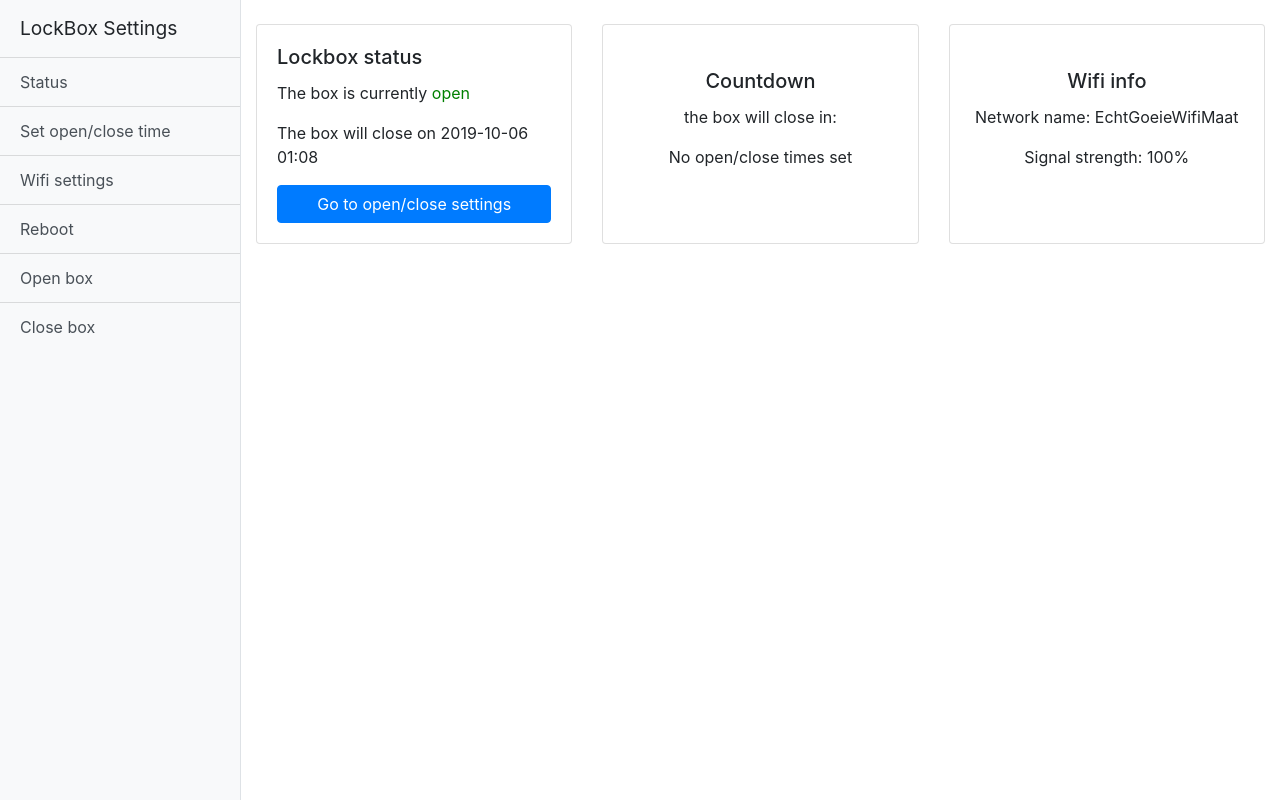
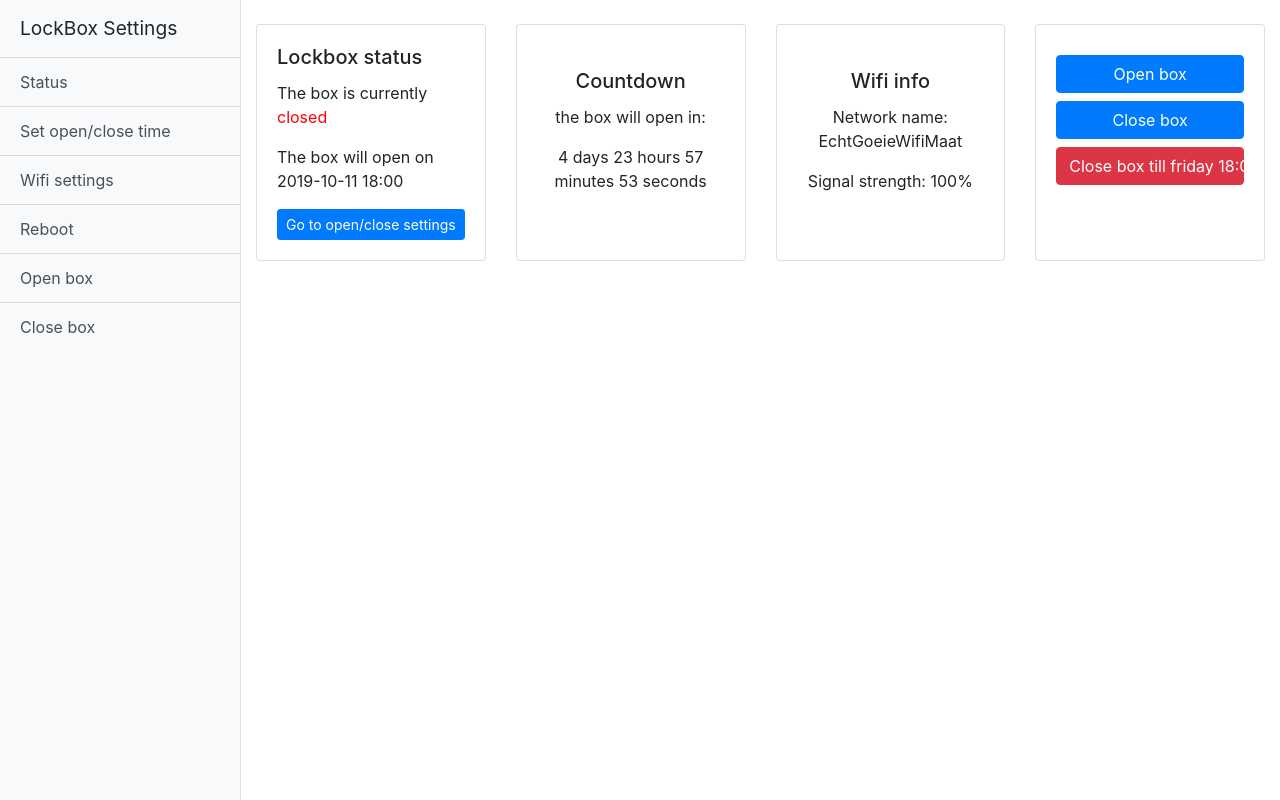
Before and after one commit to cedric5/LockBox, a Flask app: page / in a window 1280 px wide. Run offline with Flask 2, Linux system fonts and the light colour scheme; some libraries are stand-ins or nearby versions.

Commit message:
add open/close/next friday button

```diff
--- a/app.py
+++ b/app.py
@@ -1,3 +1,4 @@
+import datetime
 import json
 import os
 import tools as tools
@@ -25,6 +26,14 @@ def show_main_page():
 def show_wifi_page():
     return wifi_page_controller.show()
 
+@app.route("/set-next-friday")
+def set_to_next_friday():
+    next_friday = tools.get_next_friday()
+    tools.write_config("close_time", datetime.datetime.now().strftime("%Y-%m-%d %H:%M"))
+    tools.write_config("open_time", next_friday.strftime("%Y-%m-%d %H:%M"))
+    print(next_friday.strftime("%Y-%m-%d %H:%M"))
+    tools.close_box()
+    return 'date set to next friday!'
 
 @app.route("/reboot")
 def show_reboot_page():
--- a/settings.json
+++ b/settings.json
@@ -1 +1 @@
-{"close_time": "2019-10-06 01:08", "open_time": "2019-10-06 01:09", "wifi_wpa2": "JEEEJ", "wifi_strength": 5, "wifi_ssid": "EchtGoeieWifiMaat", "box_status": "open"}
+{"close_time": "2019-10-06 20:00", "open_time": "2019-10-11 18:00", "wifi_wpa2": "JEEEJ", "wifi_strength": 5, "wifi_ssid": "EchtGoeieWifiMaat", "box_status": "closed"}
--- a/templates/status.html
+++ b/templates/status.html
@@ -6,6 +6,28 @@
     .countdown_card {
         min-height: 5000px;
     }
+
+
+
+
+
+
+
+
+
+
+
+
+
+
+
+
+
+
+
+
+
+
 
 </style>
 <div class="container-fluid">
@@ -33,7 +55,7 @@
                 {% if open_time == '' and close_time == '' %}
                 <p>No times have been set yet!</p>
                 {% endif %}
-            <a href="/open-close" class="btn btn-primary btn-block">Go to open/close settings</a>
+                <a href="/open-close" class="btn btn-primary btn-sm btn-block">Go to open/close settings</a>
             </div>
         </div>
         <div class="card text-center">
@@ -41,7 +63,8 @@
                 <br>
                 <h5 class="card-title">Countdown</h5>
                 <p class="card-text">the box will {{ future_box_status }} in:</p>
-        <p class="card-text"> <p id="countdown"></p>
+                <p class="card-text">
+                <p id="countdown"></p>
                 <!-- {{ time_left[0] }} days {{ time_left[1] }} hours {{ time_left[2] }} minutes and {{ time_left[3] }} seconds</p>-->
             </div>
         </div>
@@ -52,14 +75,30 @@
                 <p class="card-text">Network name: {{ wifi_ssid }}</p>
                 <p class="card-text">
                     Signal strength: 100%
-        </div>
                 </p>
             </div>
+        </div>
+        <div class="card text-center">
+            <div class="card-body" style="margin-top:10px;">
+                <a href="#" id="open-box" class="btn btn-primary btn-block">Open box</a>
+                <a href="#" id="close-box" class="btn btn-primary btn-block">Close box</a>
+                <a href="#" id="set-friday" class="btn btn-danger btn-block">Close box till friday 18:00</a>
             </div>
         </div>
     </div>
 
-
+</div>
+<script type=text/javascript>
+        $(function() {
+          $('a#set-friday').bind('click', function() {
+            $.getJSON('/set-next-friday',
+                function(data) {
+              //do nothing
+            });
+            return false;
+          });
+        });
+</script>
 <script>
 var date_string;
 {% if box_status == 'closed' %}
--- a/tools.py
+++ b/tools.py
@@ -42,6 +42,13 @@ def time_left(box_status):
     now = datetime.datetime.now()
     return daysHoursMinutesSecondsFromSeconds(dateDiffInSeconds(now, time_to_compare))
 
+def get_next_friday():
+    next_friday = datetime.date.today()
+    while next_friday.weekday() != 4:
+        next_friday += datetime.timedelta(1)
+
+    return datetime.datetime(next_friday.year, next_friday.month, next_friday.day, hour=18, minute=0, second=0)
+
 def close_box():
      os.system("python /home/pi/LockBox/scripts/open_box.py")
      write_config("box_status", "closed")
```
Lines whose indentation alone changed are shown as unchanged.
